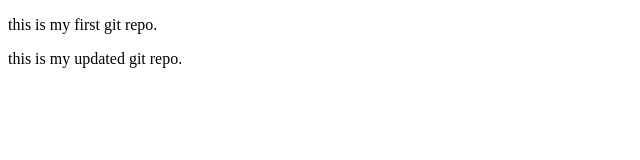
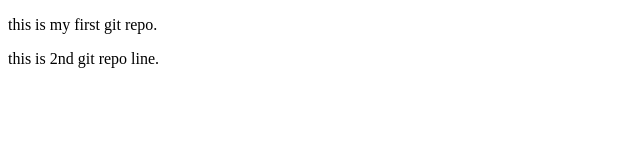
Before and after one commit to abhimishra0345/Git-course-, a plain HTML site: page index.html in a window 1280 px wide. Shown: the full height of the page, 0-640 px from the left. Drawn offline with Linux system fonts and the light colour scheme.

Commit message:
new repo

```diff
--- a/index.html
+++ b/index.html
@@ -7,6 +7,6 @@
 </head>
 <body>
     <p> this is my first git repo. </p>
-    <p> this is my updated git repo. </p>
+    <p> this is 2nd git repo line. </p>
 </body>
 </html>
```
Also changed, not shown: README.md.
